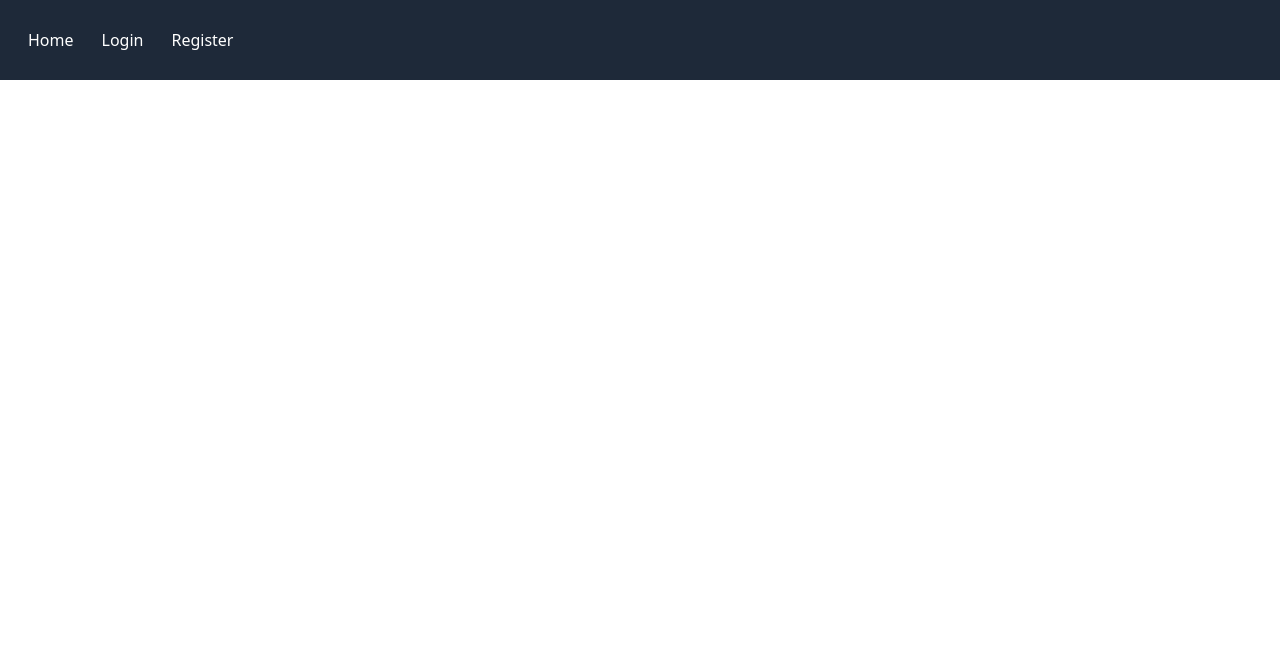
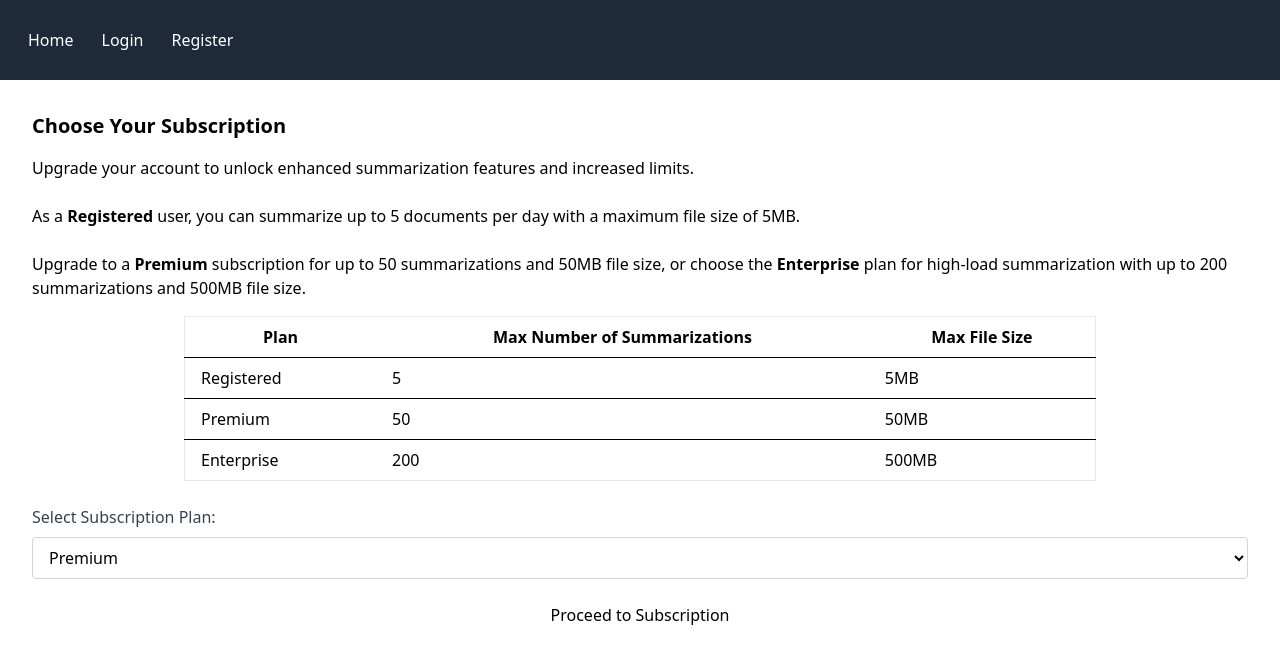
Before and after one commit to grioool/CBTS-frontend, a React (Vite) app: page /subscription in a window 1280 px wide. Before the commit this address had no page. Shown: the top 660 px of the page. Built offline with nearby package versions, Linux system fonts and the light colour scheme.

Commit message:
add exception handling

```diff
--- a/src/App.tsx
+++ b/src/App.tsx
@@ -6,6 +6,7 @@ import UserHistoryPage from './pages/UserHistoryPage';
 import HomePage from './pages/HomePage';
 import NavBar from './components/NavBar';
 import AdminPage from './pages/AdminPage';
+import SubscriptionPage from './pages/SubscriptionPage';
 
 const App: React.FC = () => {
     return (
@@ -19,6 +20,7 @@ const App: React.FC = () => {
                     <Route path="/summary" element={<SummaryPage/>}/>
                     <Route path="/history" element={<UserHistoryPage/>}/>
                     <Route path="/admin/analytics" element={<AdminPage/>}/>
+                    <Route path="/subscription" element={<SubscriptionPage/>}/>
                 </Routes>
             </div>
         </Router>
--- a/src/components/NavBar.tsx
+++ b/src/components/NavBar.tsx
@@ -1,5 +1,5 @@
-import React, {useState, useEffect} from 'react';
-import {Link, useNavigate} from 'react-router-dom';
+import React, { useState, useEffect } from 'react';
+import { Link, useNavigate } from 'react-router-dom';
 
 const NavBar: React.FC = () => {
     const [isLoggedIn, setIsLoggedIn] = useState<boolean>(false);
@@ -35,7 +35,6 @@ const NavBar: React.FC = () => {
                         Home
                     </Link>
                 </li>
-
                 {isLoggedIn ? (
                     <>
                         <li>
@@ -46,6 +45,11 @@ const NavBar: React.FC = () => {
                         <li>
                             <Link to="/history" className="text-white hover:text-gray-300">
                                 User History
+                            </Link>
+                        </li>
+                        <li>
+                            <Link to="/subscription" className="text-white hover:text-gray-300">
+                                Subscribe
                             </Link>
                         </li>
                         {isAdmin && (
--- /dev/null
+++ b/src/pages/SubscriptionPage.tsx
@@ -0,0 +1,102 @@
+import React, {useState} from 'react';
+import axios from 'axios';
+import {useNavigate} from 'react-router-dom';
+import {ToastContainer, toast} from 'react-toastify';
+import 'react-toastify/dist/ReactToastify.css';
+
+const SubscriptionPage: React.FC = () => {
+    const [loading, setLoading] = useState(false);
+    const [subscriptionType, setSubscriptionType] = useState<'Premium' | 'Enterprise'>('Premium');
+    const navigate = useNavigate();
+
+    const handleSubscription = async () => {
+        setLoading(true);
+        try {
+            const response = await axios.post('/subscription', {subscriptionType});
+            const stripeUrl = response.data.stripeUrl;
+            toast.success(`Redirecting to Stripe for ${subscriptionType} subscription...`);
+
+            window.location.href = stripeUrl;
+        } catch (error: any) {
+            console.error('Subscription error:', error);
+            const errorCode = error.response?.status;
+            const errorMessage =
+                error.response?.data?.message || 'An error occurred during subscription';
+            toast.error(`Error ${errorCode || ''}: ${errorMessage}`);
+        } finally {
+            setLoading(false);
+        }
+    };
+
+    return (
+        <div className="container mx-auto p-4">
+            <ToastContainer/>
+            <h1 className="text-xl font-bold mb-4">Choose Your Subscription</h1>
+
+            <p className="mb-4">
+                Upgrade your account to unlock enhanced summarization features and increased limits.
+                <br/><br/>
+                As a <strong>Registered</strong> user, you can summarize up to 5 documents per day with a maximum file
+                size of 5MB.
+                <br/><br/>
+                Upgrade to a <strong>Premium</strong> subscription for up to 50 summarizations and 50MB file size, or
+                choose the <strong>Enterprise</strong> plan for high-load summarization with up to 200 summarizations
+                and 500MB file size.
+            </p>
+
+            <div className="mb-6 overflow-x-auto flex justify-center">
+                <table className="w-3/4 bg-white border border-gray-200">
+                    <thead>
+                    <tr>
+                        <th className="py-2 px-4 border-b">Plan</th>
+                        <th className="py-2 px-4 border-b">Max Number of Summarizations</th>
+                        <th className="py-2 px-4 border-b">Max File Size</th>
+                    </tr>
+                    </thead>
+                    <tbody>
+                    <tr>
+                        <td className="py-2 px-4 border-b">Registered</td>
+                        <td className="py-2 px-4 border-b">5</td>
+                        <td className="py-2 px-4 border-b">5MB</td>
+                    </tr>
+                    <tr>
+                        <td className="py-2 px-4 border-b">Premium</td>
+                        <td className="py-2 px-4 border-b">50</td>
+                        <td className="py-2 px-4 border-b">50MB</td>
+                    </tr>
+                    <tr>
+                        <td className="py-2 px-4">Enterprise</td>
+                        <td className="py-2 px-4">200</td>
+                        <td className="py-2 px-4">500MB</td>
+                    </tr>
+                    </tbody>
+                </table>
+            </div>
+
+            <div className="mb-4">
+                <label className="block text-gray-700 mb-2" htmlFor="subscriptionType">
+                    Select Subscription Plan:
+                </label>
+                <select
+                    id="subscriptionType"
+                    value={subscriptionType}
+                    onChange={(e) => setSubscriptionType(e.target.value as 'Premium' | 'Enterprise')}
+                    className="form-select block w-full px-3 py-2 border border-gray-300 rounded"
+                >
+                    <option value="Premium">Premium</option>
+                    <option value="Enterprise">Enterprise</option>
+                </select>
+            </div>
+
+            <button
+                onClick={handleSubscription}
+                className="btn btn-primary w-full py-2"
+                disabled={loading}
+            >
+                {loading ? 'Processing...' : 'Proceed to Subscription'}
+            </button>
+        </div>
+    );
+};
+
+export default SubscriptionPage;
```
